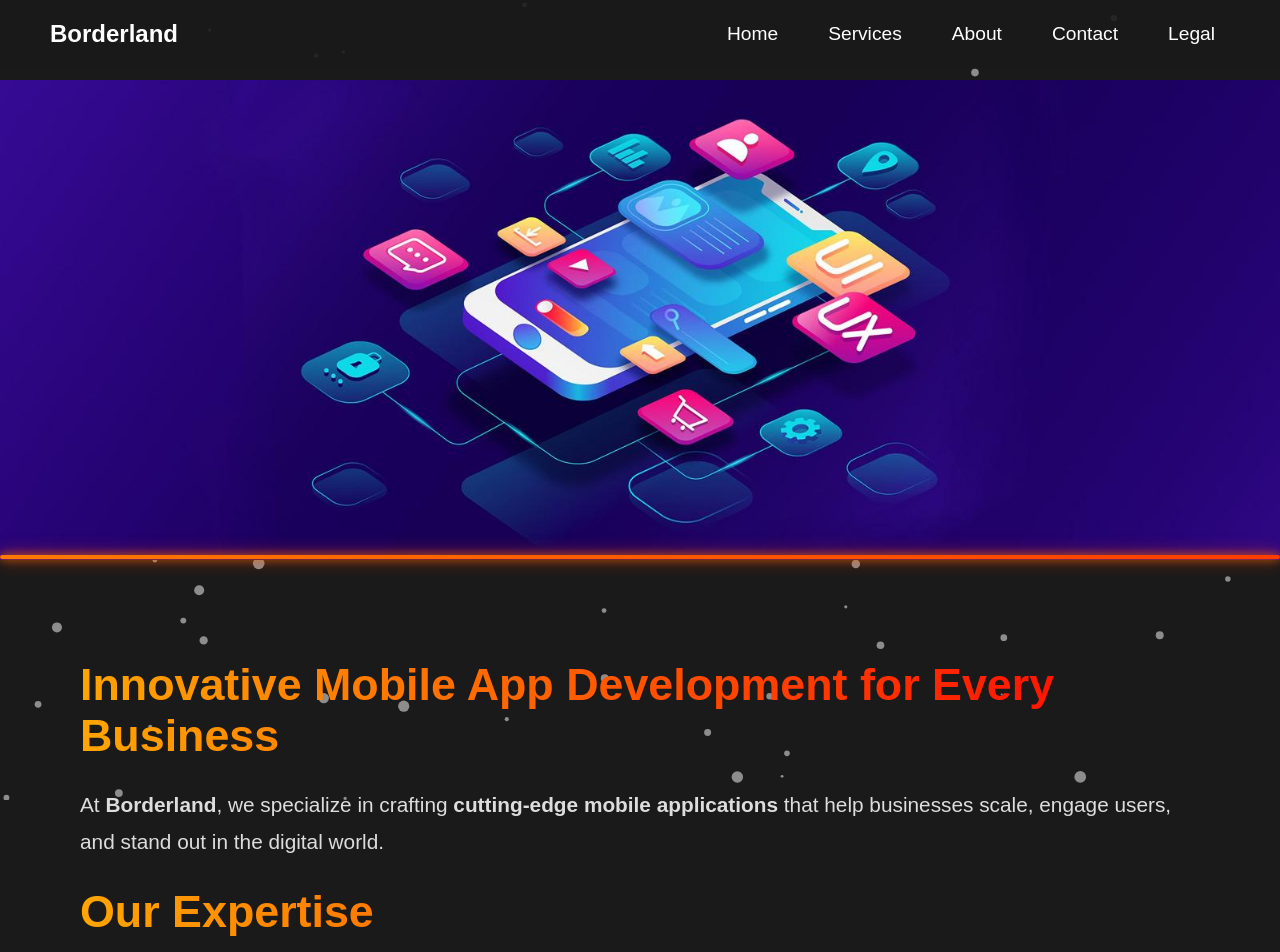
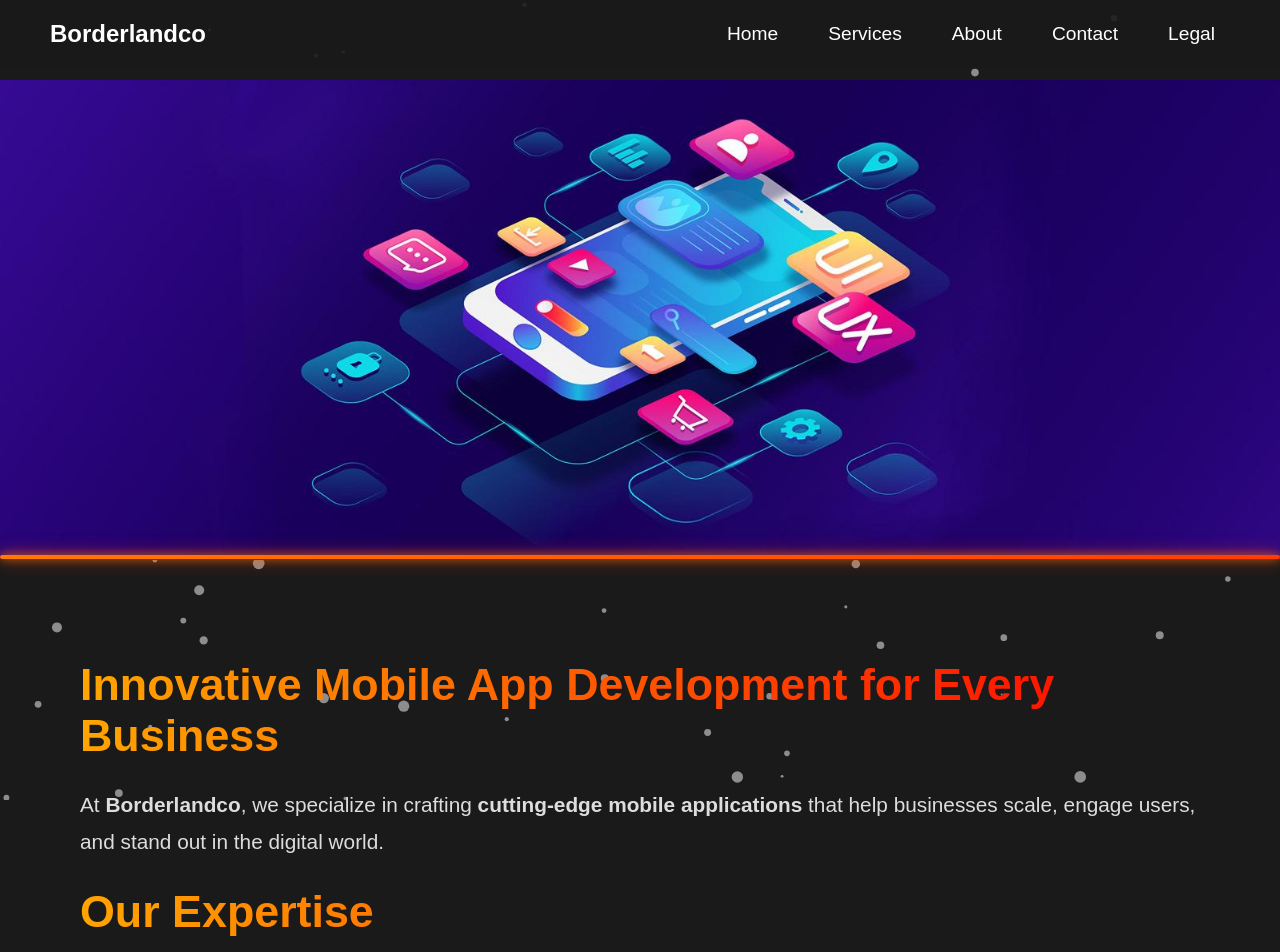
Before and after one commit to BorderlandCo/borderland-website, a website built with Vite: page app-development.html in a window 1280 px wide. Shown: the top 952 px of the page. Built offline with nearby package versions, Linux system fonts and the light colour scheme.

Commit message:
Update app-development.html

```diff
--- a/app-development.html
+++ b/app-development.html
@@ -4,7 +4,7 @@
 <head>
     <meta charset="UTF-8">
     <meta name="viewport" content="width=device-width, initial-scale=1.0">
-    <title>App Development - Borderland</title>
+    <title>App Development - Borderlandco</title>
 
     <!-- Основные стили -->
     <link rel="stylesheet" href="src/appdev.css">
@@ -25,7 +25,7 @@
 
     <!-- Навигация -->
     <header class="navbar">
-        <div class="logo"><a href="index.html">Borderland</a></div>
+        <div class="logo"><a href="index.html">Borderlandco</a></div>
         <nav>
             <a href="index.html">Home</a>
             <div class="dropdown">
@@ -51,7 +51,7 @@
     <!-- Контент -->
     <section class="app-info fade-in">
         <h2>Innovative Mobile App Development for Every Business</h2>
-        <p>At <strong>Borderland</strong>, we specialize in crafting <strong>cutting-edge mobile applications</strong>
+        <p>At <strong>Borderlandco</strong>, we specialize in crafting <strong>cutting-edge mobile applications</strong>
             that help businesses scale, engage users, and stand out in the digital world.</p>
 
         <h3>Our Expertise</h3>
@@ -101,7 +101,7 @@
     </section>
      <!-- Футер -->
      <footer>
-        <p>&copy; 2024 Borderland. All rights reserved.</p>
+        <p>&copy; 2024 Borderlandco. All rights reserved.</p>
     </footer>
 
 </body>
```
